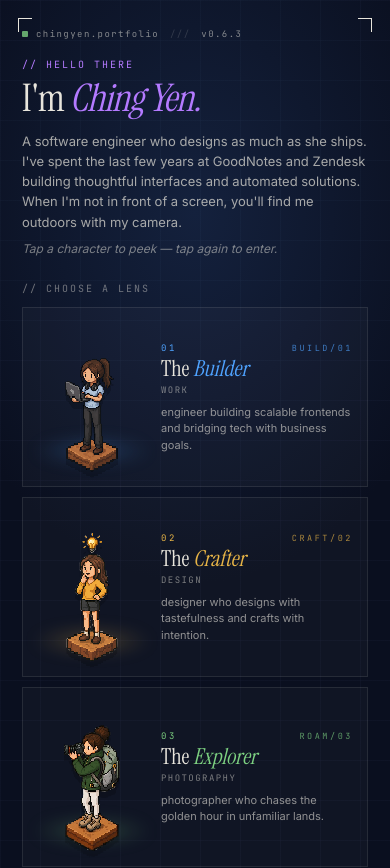
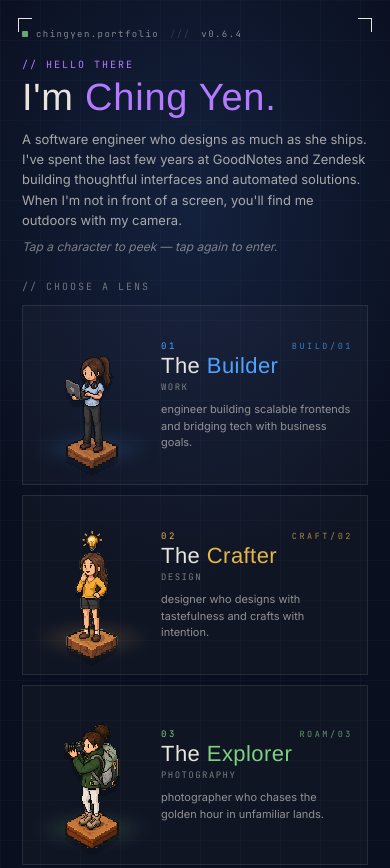
Before and after one commit to fcyen/chingyen-portfolio, a React (Vite) app: page / in a window 390 px wide. Shown: the top 868 px of the page. Built offline with nearby package versions, Linux system fonts and the light colour scheme; a web font is replaced by a local one.

Commit message:
Use --title-display (Jersey 10) for mobile Landing hero title and card names (#34)

```diff
--- a/package.json
+++ b/package.json
@@ -1,7 +1,7 @@
 {
   "name": "chingyen-portfolio",
   "private": true,
-  "version": "0.6.3",
+  "version": "0.6.4",
   "type": "module",
   "scripts": {
     "dev": "vite",
--- a/src/routes/Landing/Landing.module.css
+++ b/src/routes/Landing/Landing.module.css
@@ -509,14 +509,15 @@
   margin-bottom: 8px;
 }
 .mHeroTitle {
-  font-family: var(--serif);
+  font-family: var(--title-display);
   font-size: 38px;
-  line-height: 1;
-  letter-spacing: -0.8px;
+  line-height: 0.95;
+  letter-spacing: 0.02em;
   font-weight: 400;
 }
 .mHeroTitle em {
-  font-style: italic;
+  font-family: var(--title-display);
+  font-style: normal;
   color: #b47aff;
 }
 .mHeroBlurb {
@@ -677,13 +678,15 @@
   opacity: 0.7;
 }
 .mCardName {
-  font-family: var(--serif);
+  font-family: var(--title-display);
   font-size: 22px;
-  line-height: 1;
+  line-height: 0.95;
+  letter-spacing: 0.02em;
   margin-bottom: 4px;
 }
 .mCardName em {
-  font-style: italic;
+  font-family: var(--title-display);
+  font-style: normal;
   color: var(--accent);
 }
 .mCardLabel {
```
Also changed, not shown: 1 other file (tests, documents, lock files or other folders).
